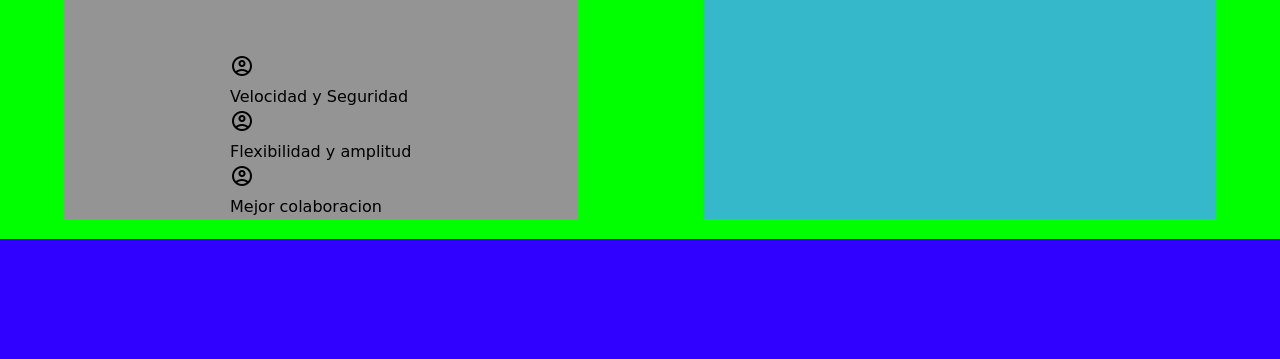
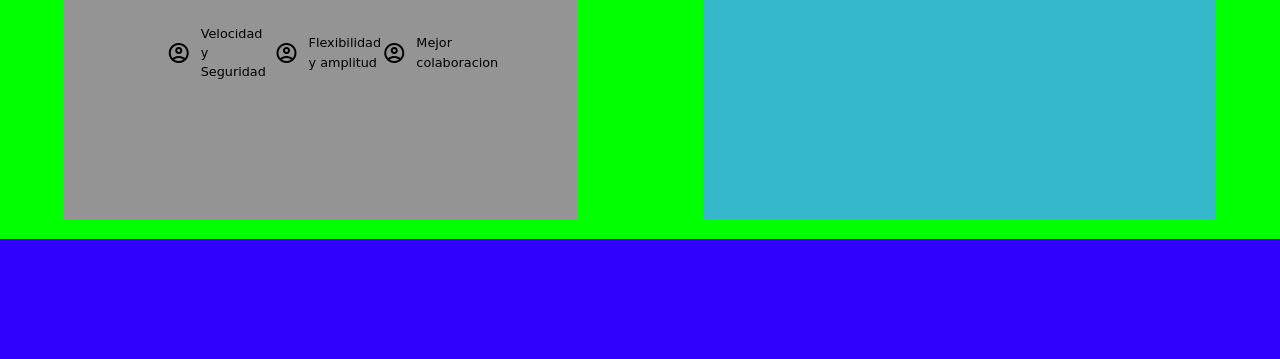
Before and after one commit to jotur96/20231023, a plain HTML site: page index.html in a window 1280 px wide. Shown: the part 441-800 px from the top of the page. Drawn offline with nearby package versions, Linux system fonts and the light colour scheme; a web font is replaced by a local one.

Commit message:
finish section left

```diff
--- a/style/styles.css
+++ b/style/styles.css
@@ -132,7 +132,35 @@ body {
 }
 
 .section-left-top h1 {
-    font-size: 2rem;
+    font-size: 2.3rem;
+}
+
+.section-left-bot {
+    width: 100%;
+    height: 40%;
+    display: flex;
+    flex-direction: row;
+    justify-content: space-between;
+    padding-left: 20%;
+    padding-right: 20%;
+}
+
+.section-items {
+    width: 30%;
+    height: 40%;
+    display: flex;
+    flex-direction: row;
+    vertical-align: middle;
+    align-items: center;
+}
+
+.section-items span {
+    font-size: 1.5rem;
+    margin-right: 10px;
+}
+
+.section-items p {
+    font-size: 0.8rem;
 }
 
 .section-right {
```
